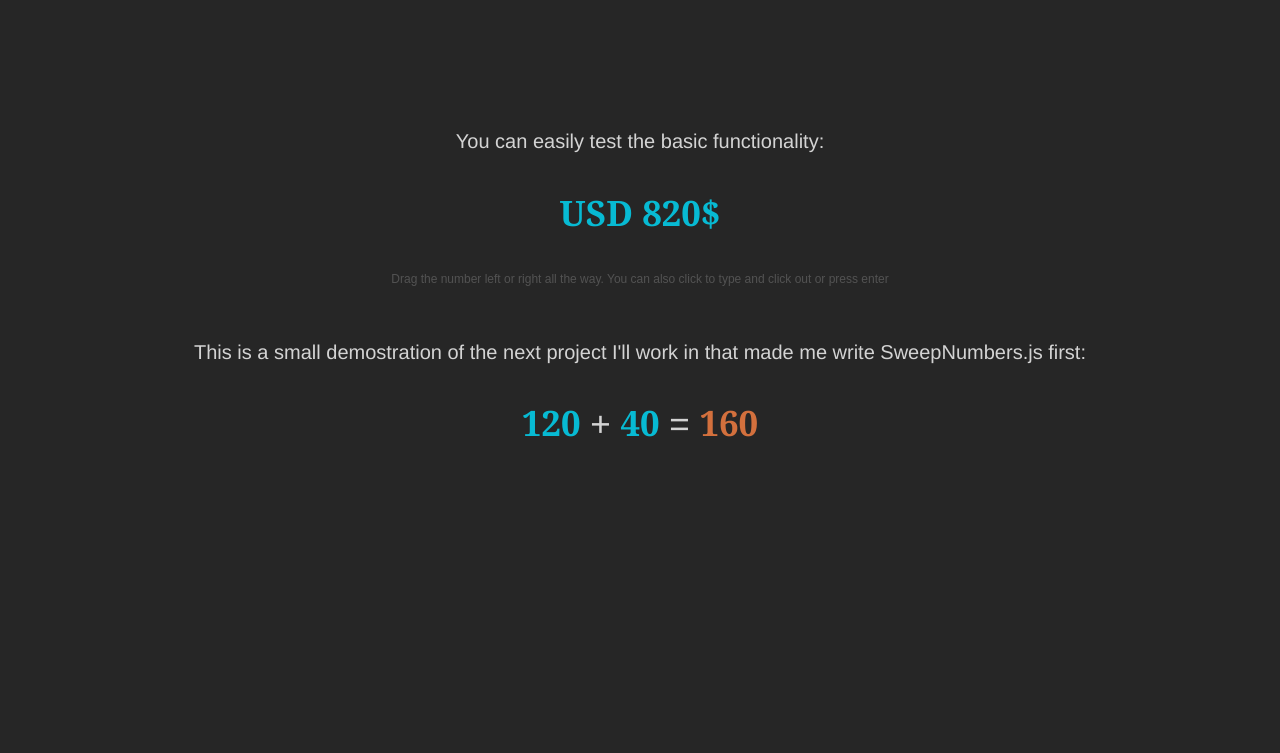
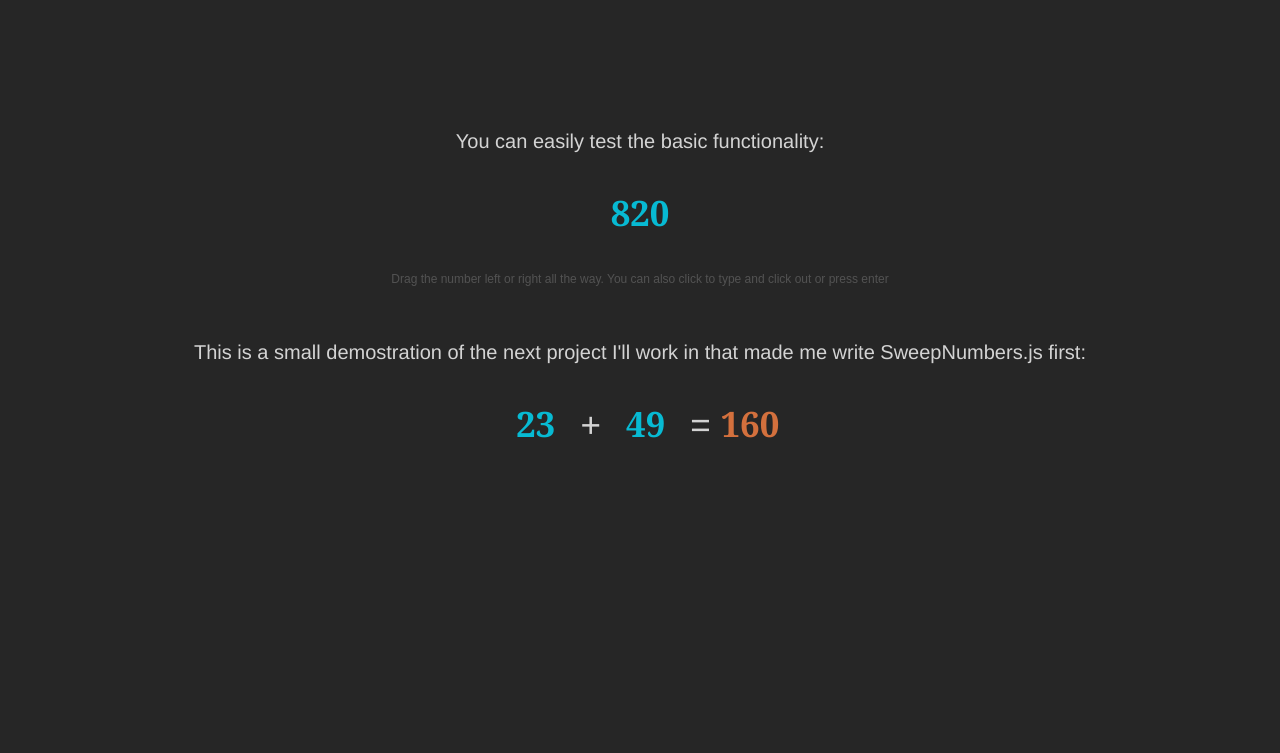
Before and after one commit to nmaxcom/SweepNumbers.js, a website: page examples/examples.html in a window 1280 px wide. Shown: the top 753 px of the page. Drawn offline with Linux system fonts and the light colour scheme.

Commit message:
half working

```diff
--- a/examples/examples.html
+++ b/examples/examples.html
@@ -21,7 +21,7 @@
 
         <br>
         <p>This is a small demostration of the next project I'll work in that made me write SweepNumbers.js first:</p>
-        <p class="big"><span class="sweep" id="t1">120</span> + <span class="sweep" id="t2">40</span> = <span id="result">160</span></p>
+        <p class="big"><input class="sweep" id="t1" value="23"></input> + <input class="sweep" id="t2" value="49"></input> = <span id="result">160</span></p>
     </div>
     <footer>
         <div class="SweepNumberJS">
@@ -38,8 +38,8 @@
     <script>
         window.onload = () => {
             Sweep({
-                suffix:'USD ',
-                prefix:'$'
+                // suffix:'USD ',
+                // prefix:'$'
             });
             let $t1 = document.getElementById('t1');
             let $t2 = document.getElementById('t2');
@@ -49,7 +49,8 @@
             });
 
             function resUpdate(event = null) {
-                $result.innerHTML = parseInt($t1.innerHTML) + parseInt($t2.innerHTML);
+                $result.innerHTML = parseInt($t1.dataset.value) + parseInt($t2.dataset.value);
+                console.log(parseInt($t1.innerHTML) + parseInt($t2.innerHTML));
             }
             let config = {
                 attributes: true,
```
